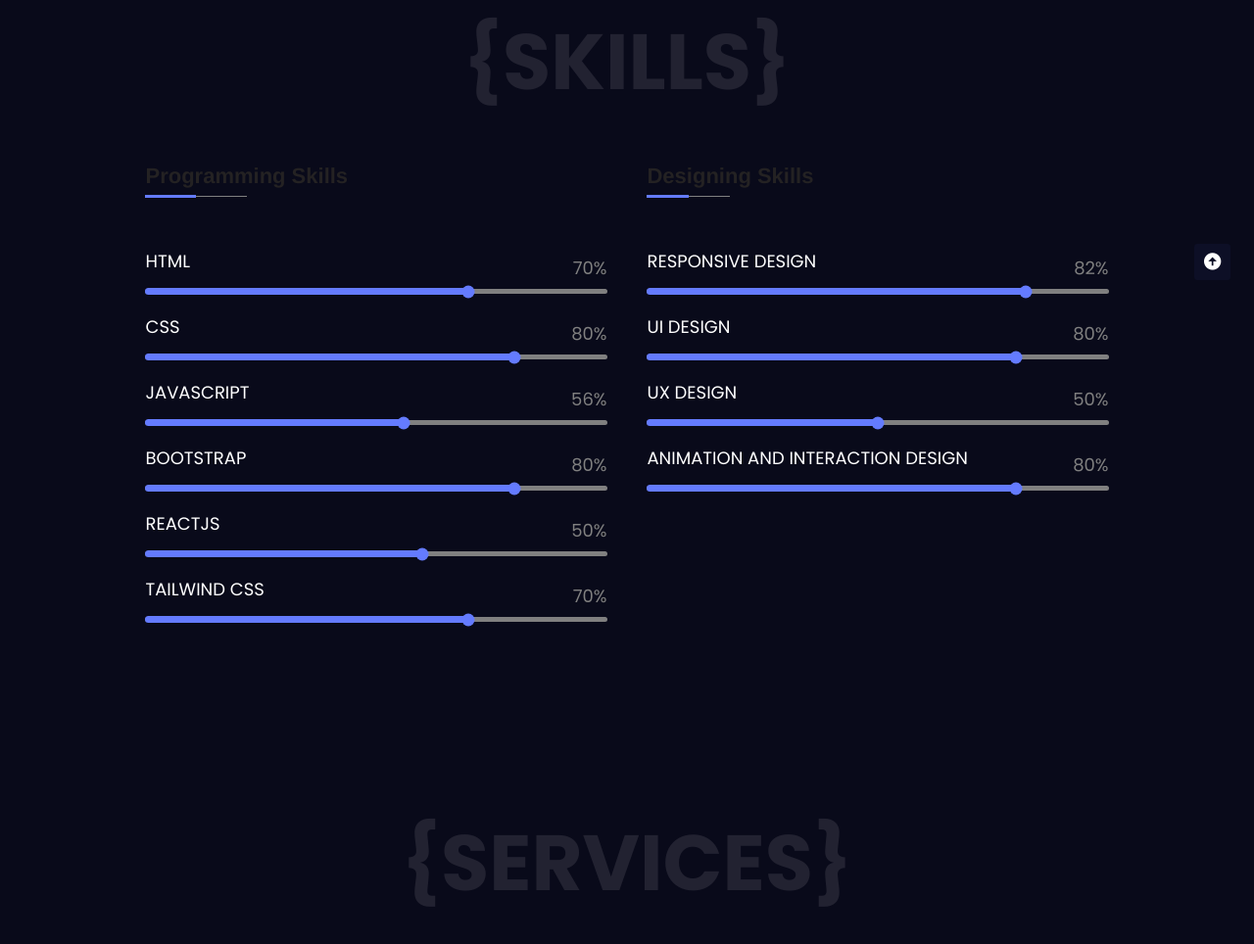
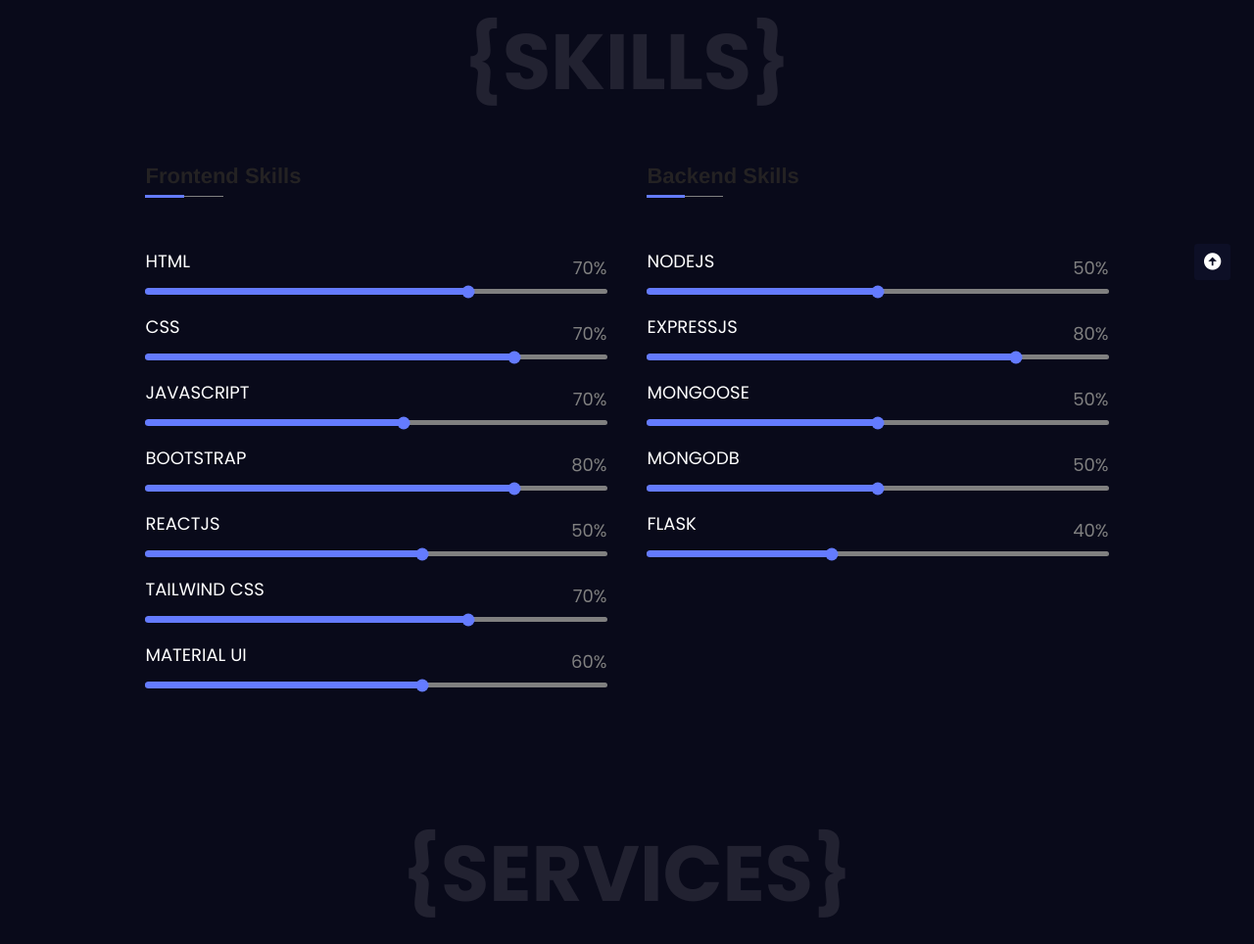
Before and after one commit to Malaika-Ali/My-Portfolio-Website, a plain HTML site: page index.html in a window 1280 px wide. Shown: the part 1314-2278 px from the top of the page at 98% size. Drawn offline with nearby package versions, Linux system fonts and the light colour scheme; a web font is replaced by a local one.

Commit message:
modify information

```diff
--- a/index.html
+++ b/index.html
@@ -120,7 +120,7 @@
             <section class="col">
 
                 <div class="sub-title">
-                    <h2>Programming Skills</h2>
+                    <h2>Frontend Skills</h2>
                 </div>
 
                 <div class="skills-container">
@@ -134,14 +134,14 @@
 
                     <div class="skill">
                         <div class="subject">CSS</div>
-                        <div class="progress-bar" value="80%">
+                        <div class="progress-bar" value="70%">
                             <div class="progress-line" style="max-width: 80%"></div>
                         </div>
                     </div>
 
                     <div class="skill">
                         <div class="subject">JavaScript</div>
-                        <div class="progress-bar" value="56%">
+                        <div class="progress-bar" value="70%">
                             <div class="progress-line" style="max-width: 56%"></div>
                         </div>
                     </div>
@@ -167,6 +167,13 @@
                         </div>
                     </div>
 
+                    <div class="skill">
+                        <div class="subject">Material UI</div>
+                        <div class="progress-bar" value="60%">
+                            <div class="progress-line" style="max-width: 60%"></div>
+                        </div>
+                    </div>
+
                 </div>
             </section>
 
@@ -177,36 +184,43 @@
             <section class="col">
 
                 <div class="sub-title">
-                    <h2>Designing Skills</h2>
+                    <h2>Backend Skills</h2>
                 </div>
 
                 <div class="skills-container">
 
                     <div class="skill">
-                        <div class="subject">Responsive Design</div>
-                        <div class="progress-bar" value="82%">
-                            <div class="progress-line" style="max-width: 82%"></div>
+                        <div class="subject">Nodejs</div>
+                        <div class="progress-bar" value="50%">
+                            <div class="progress-line" style="max-width: 50%"></div>
                         </div>
                     </div>
 
                     <div class="skill">
-                        <div class="subject">UI Design</div>
+                        <div class="subject">Expressjs</div>
                         <div class="progress-bar" value="80%">
                             <div class="progress-line" style="max-width: 80%"></div>
                         </div>
                     </div>
 
                     <div class="skill">
-                        <div class="subject">UX Design</div>
+                        <div class="subject">Mongoose</div>
                         <div class="progress-bar" value="50%">
                             <div class="progress-line" style="max-width: 50%"></div>
                         </div>
                     </div>
 
                     <div class="skill">
-                        <div class="subject">Animation and Interaction Design</div>
-                        <div class="progress-bar" value="80%">
-                            <div class="progress-line" style="max-width: 80%"></div>
+                        <div class="subject">MongoDB</div>
+                        <div class="progress-bar" value="50%">
+                            <div class="progress-line" style="max-width: 50%"></div>
+                        </div>
+                    </div>
+
+                    <div class="skill">
+                        <div class="subject">Flask</div>
+                        <div class="progress-bar" value="40%">
+                            <div class="progress-line" style="max-width: 40%"></div>
                         </div>
                     </div>
 
```
